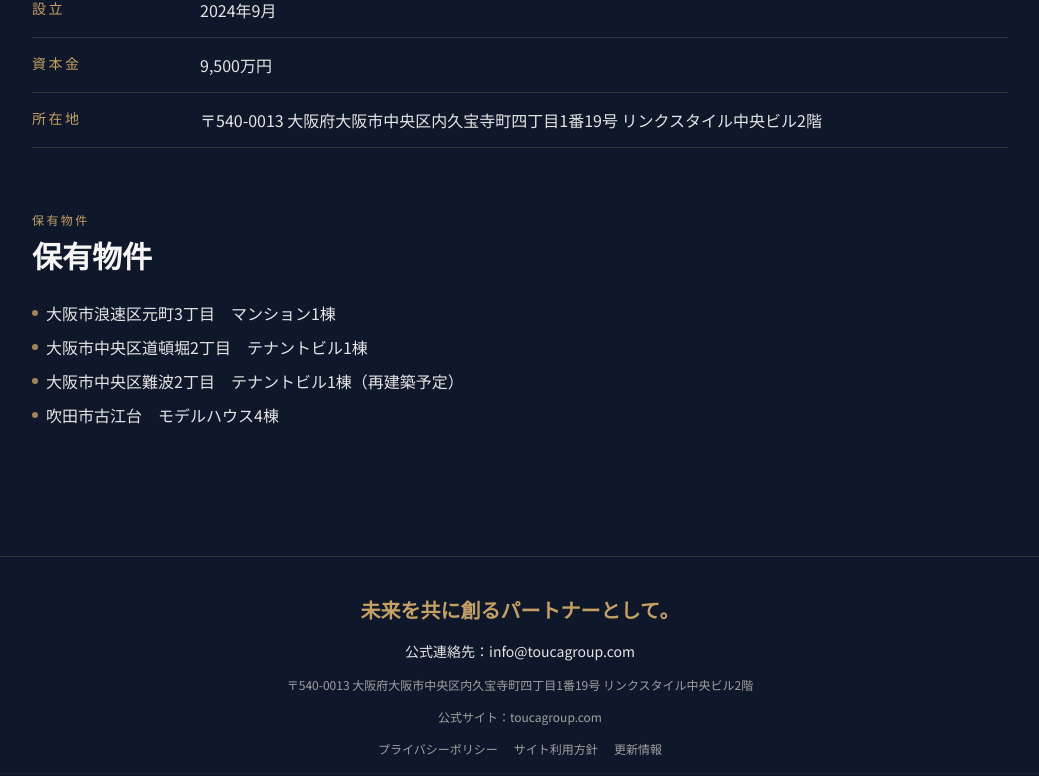
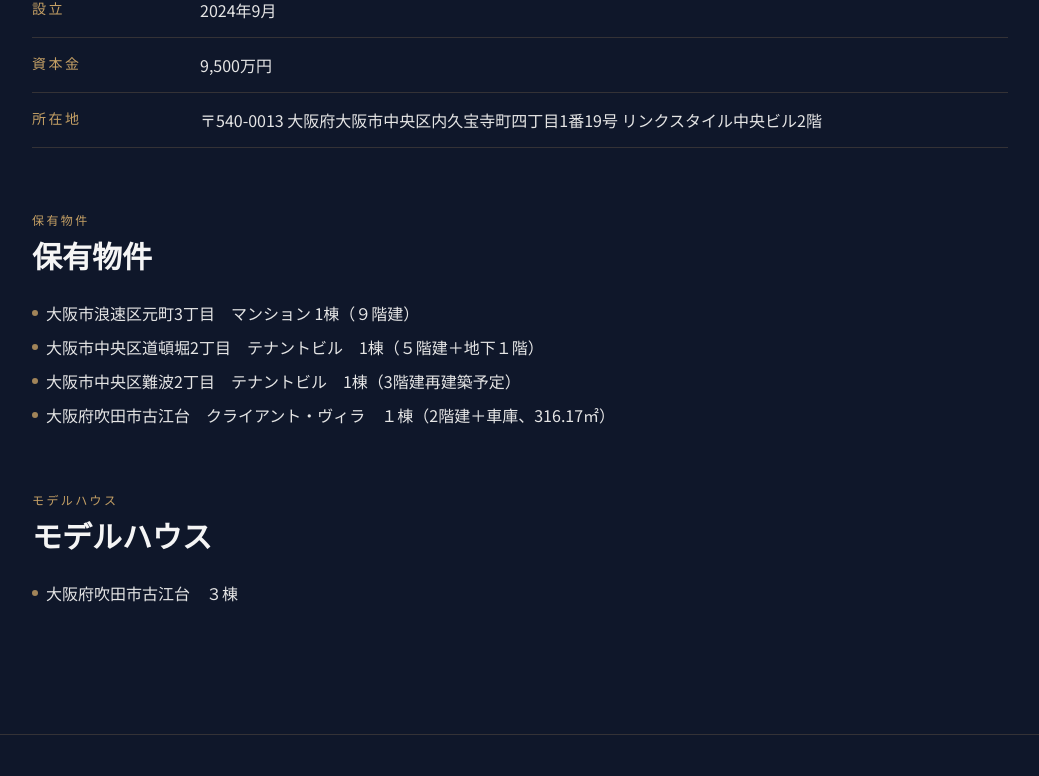
Before and after one commit to yangnan1987/touca-group-web, a Next.js app: page /company in a window 1280 px wide. Shown: the part 434-1210 px from the top of the page, without its empty margins (120-1159 px from the left). Built offline with nearby package versions, Linux system fonts and the light colour scheme.

Commit message:
fix: 会社概要の保有物件を明細にしモデルハウスを分ける
保有物件は階数・再建築・ヴィラの表記に差し替え、古江台のモデルハウスは直下の別節に置く。

Co-authored-by: yangnan1987 <yangnan1987@users.noreply.github.com>

```diff
--- a/app/company/page.tsx
+++ b/app/company/page.tsx
@@ -1,7 +1,7 @@
 import Link from "next/link";
 import SiteHeader from "../components/SiteHeader";
 import SiteFooter from "../components/SiteFooter";
-import { companyOverview, heldProperties } from "../data/companyProfile";
+import { companyOverview, heldProperties, modelHouses } from "../data/companyProfile";
 import { siteNavItems } from "../data/siteNav";
 import { pageMetadata } from "../lib/pageMeta";
 
@@ -87,6 +87,25 @@ export default function CompanyPage() {
             ))}
           </ul>
         </section>
+
+        <section className="mt-16" aria-labelledby="model-houses-title">
+          <p className="text-xs tracking-[0.2em] text-[#C5A065] mb-3">モデルハウス</p>
+          <h2
+            id="model-houses-title"
+            className="text-2xl md:text-3xl font-serif font-bold mb-6"
+            style={{ fontFamily: "var(--font-serif)" }}
+          >
+            モデルハウス
+          </h2>
+          <ul className="space-y-2 text-[#E5E5E5] leading-relaxed">
+            {modelHouses.map((item) => (
+              <li key={item} className="flex gap-2">
+                <span className="mt-[0.6em] h-1.5 w-1.5 shrink-0 rounded-full bg-[#C5A065]/80" />
+                <span>{item}</span>
+              </li>
+            ))}
+          </ul>
+        </section>
       </main>
 
       <SiteFooter />
--- a/app/data/companyProfile.ts
+++ b/app/data/companyProfile.ts
@@ -10,8 +10,12 @@ export const companyOverview = [
 ] as const;
 
 export const heldProperties = [
-  "大阪市浪速区元町3丁目　マンション1棟",
-  "大阪市中央区道頓堀2丁目　テナントビル1棟",
-  "大阪市中央区難波2丁目　テナントビル1棟（再建築予定）",
-  "吹田市古江台　モデルハウス4棟",
+  "大阪市浪速区元町3丁目　マンション 1棟（９階建）",
+  "大阪市中央区道頓堀2丁目　テナントビル　1棟（５階建＋地下１階）",
+  "大阪市中央区難波2丁目　テナントビル　1棟（3階建再建築予定）",
+  "大阪府吹田市古江台　クライアント・ヴィラ　１棟（2階建＋車庫、316.17㎡）",
 ] as const;
+
+export const modelHouses = [
+  "大阪府吹田市古江台　３棟",
+] as const;
```
Also changed, not shown: 1 other file (tests, documents, lock files or other folders).
